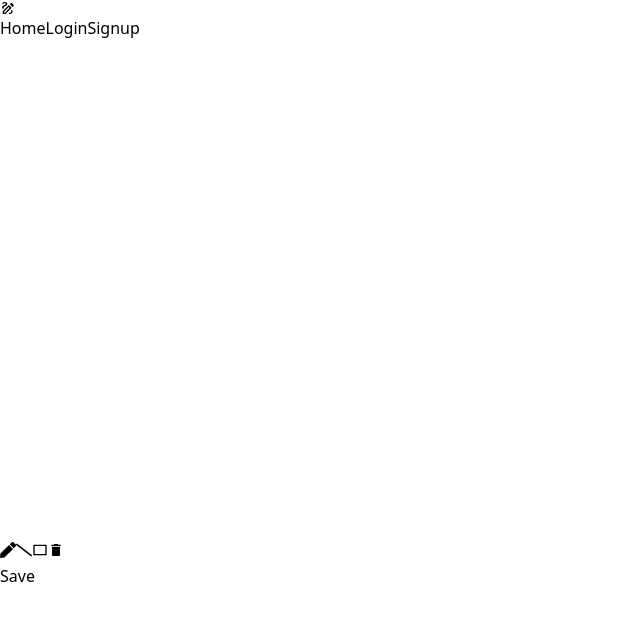
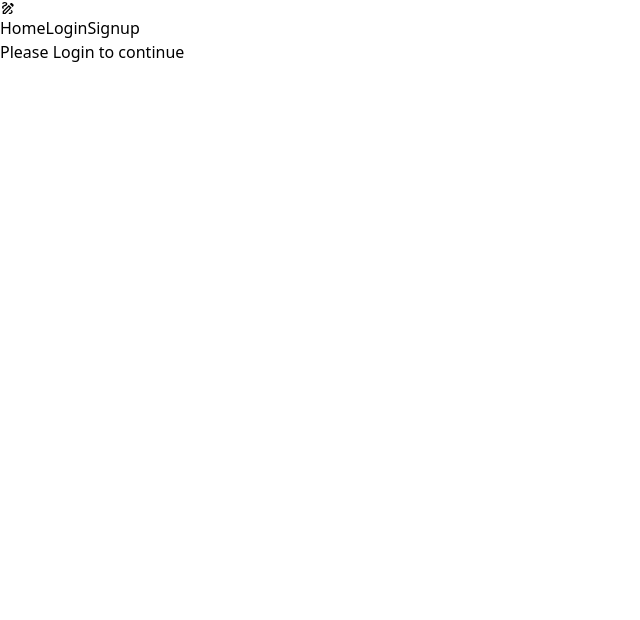
Before and after one commit to kunwarsingh55/draw-jam-live, a React (Vite) app in the folder client/: page /whiteboard in a window 1280 px wide. Shown: the top 620 px of the page, without its empty margins (0-640 px from the left). Built offline with nearby package versions, Linux system fonts and the light colour scheme.

Commit message:
Add (Frontend) White Board Session management

```diff
--- a/client/src/App.jsx
+++ b/client/src/App.jsx
@@ -11,10 +11,12 @@ import { DataContext } from './Contexts/DataContext';
 
 function App() {
 
-  const [username, setUserName] = useState('');
+  const [user, setUser] = useState(null);
+  const [whiteBoardSession, setWhiteBoardSession] = useState(null);
+
 
   return (
-    <DataContext.Provider value={{ username, setUserName }}>
+    <DataContext.Provider value={{ user, setUser, whiteBoardSession, setWhiteBoardSession }}>
       <Router>
         <Routes>
           <Route path="/" element={<HomePage />} />
--- a/client/src/Components/NabBar.jsx
+++ b/client/src/Components/NabBar.jsx
@@ -7,7 +7,7 @@ import { FaUser } from "react-icons/fa";
 
 const Navbar = () => {
 
-    const { username, setUserName } = useContext(DataContext);
+    const { user, setUser, setWhiteBoardSession } = useContext(DataContext);
     const url = window.location.href;
 
 
@@ -16,15 +16,15 @@ const Navbar = () => {
             <nav className='flex justify-between  shadow-md p-3 px-6'>
                 <div className='flex gap-4'>
                     <MdOutlineDraw className='text-5xl' />
-                    {username != '' ? <div className='flex items-center gap-2 bg-gray-200 rounded-md p-2'>
+                    {user != null ? <div className='flex items-center gap-2 bg-gray-200 rounded-md p-2'>
                         <FaUser />
-                        {username}
+                        {user.username}
                     </div> : ""}
                 </div>
                 <div className='flex gap-3 items-center text-lg font-semibold'>
                     {url != 'http://localhost:5173/' ? <Link to='/'>Home</Link> : "" }
 
-                    {username != '' ? <button onClick={() => { setUserName('') }} >Logout</button> :
+                    {user != null ? <button onClick={() => { setUser(null); setWhiteBoardSession(null);  }} >Logout</button> :
                         <>
                             <Link to='/login'>Login</Link>
                             <Link to='/signup'>Signup</Link>
--- a/client/src/Components/WhiteBoardCanvas.jsx
+++ b/client/src/Components/WhiteBoardCanvas.jsx
@@ -4,6 +4,7 @@ import SaveLoadComponent from './SaveLoadControls';
 
 
 function WhiteBoardCanvas() {
+
 
   const [isDrawing, setIsDrawing] = useState(false);
   const [tool, setTool] = useState('line');
@@ -157,7 +158,7 @@ function WhiteBoardCanvas() {
         <button onClick={() => setTool('rectangle')} className='bg-purple-600 p-2 rounded-md'>Rectangle</button>
         <button onClick={() => setTool('pen')} className='bg-purple-600 p-2 rounded-md'>Pen</button>
       </div> */}
-      <canvas ref={canvasRef} width={500} height={500} className='border border-gray-200 m-10 shadow-lg rounded-[1rem]' />
+      <canvas ref={canvasRef} width={700} height={400} className='border border-gray-200 m-10 shadow-lg rounded-[1rem]' />
       <div className='flex gap-5'>
         <ToolBox setTool={setTool} />
         <SaveLoadComponent saveDrawing={saveDrawing} />
--- a/client/src/Pages/HomePage/HomePage.jsx
+++ b/client/src/Pages/HomePage/HomePage.jsx
@@ -1,10 +1,29 @@
 import Navbar from "../../Components/NabBar";
 import { DataContext } from "../../Contexts/DataContext";
 import { useContext } from "react";
-import { Link } from "react-router-dom";
+import { useNavigate } from "react-router-dom";
+import axios from "axios";
+
 const HomePage = () => {
 
-    const { username } = useContext(DataContext);
+    const navigate = useNavigate();
+
+    const { user, setWhiteBoardSession } = useContext(DataContext);
+
+
+    const newWhiteBoardSession = async () => {
+        let response = await axios.post('http://localhost:3000/api/sessions',
+            {
+                "userId": user.userId
+            }
+        )
+
+        console.log(response.data);
+        setWhiteBoardSession(response.data);
+        navigate('/whiteboard');
+    }
+
+
     return (
         <>
             <div className="h-screen w-screen">
@@ -23,7 +42,7 @@ const HomePage = () => {
                         <button className="rounded-md bg-purple-700 text-white py-3 px-5 min-w-min">Join</button>
                     </div>
 
-                    {username == '' ?
+                    {user == null ?
                         <div className="text-lg mt-5">
                             or<br />
                             Login to create or access your whiteboards.
@@ -32,7 +51,7 @@ const HomePage = () => {
 
                         <div className="flex flex-col gap-4 bg-white rounded-md border-2 border-purple-400 shadow-md  p-6 mt-7">
 
-                            <Link to='/whiteboard'><button className="rounded-md bg-purple-700 text-white py-3 px-5 min-w-min">New White Board</button></Link>
+                            <button onClick={newWhiteBoardSession} className="rounded-md bg-purple-700 text-white py-3 px-5 min-w-min">New White Board</button>
 
                         </div>
 
--- a/client/src/Pages/LoginPage/LoginPage.jsx
+++ b/client/src/Pages/LoginPage/LoginPage.jsx
@@ -8,7 +8,7 @@ import { useNavigate } from "react-router-dom";
 
 const LoginPage = () => {
 
-    const {setUserName} = useContext(DataContext);
+    const {setUser} = useContext(DataContext);
 
     const [warnings, setWarnings] = useState([]);
     const [email, setEmail] = useState('');
@@ -24,7 +24,7 @@ const LoginPage = () => {
 
             navigate('/');
             console.log(response.data);
-            setUserName(response.data.username);
+            setUser({username : response.data.username, userId: response.data.userId});
             setWarnings(["Logged In"])
 
             console.log(warnings);
--- a/client/src/Pages/WhiteBoardPage/WhiteBoardPage.jsx
+++ b/client/src/Pages/WhiteBoardPage/WhiteBoardPage.jsx
@@ -2,17 +2,35 @@ import Navbar from "../../Components/NabBar";
 import WhiteBoardCanvas from '../../Components/WhiteBoardCanvas';
 import { useContext } from "react";
 import { DataContext } from "../../Contexts/DataContext";
+import { FaCopy } from "react-icons/fa6";
 
 
 
 const WhiteBoardPage = () => {
-    const {username} = useContext(DataContext);
-    console.log(username)
+
+    const { whiteBoardSession } = useContext(DataContext);
+
     return (
         <>
             <div className="h-screen w-screen">
                 <Navbar />
-                <WhiteBoardCanvas/>
+                {whiteBoardSession ?
+                    <>
+                        <div className="flex justify-between items-center gap-4 bg-white rounded-md border-2 border-purple-400 shadow-md  p-2 my-5 mx-10">
+                            <div>
+                                Share SessionID to collaborate :  {whiteBoardSession.newSession.sessionId}
+                            </div>
+                            <button onClick={() => { navigator.clipboard.writeText(whiteBoardSession.newSession.sessionId) }} className="bg-blue-500 text-white rounded-md p-2"><FaCopy /></button>
+                        </div>
+                        <WhiteBoardCanvas />
+                    </> :
+                    <div className="flex justify-center items-center gap-4 bg-white rounded-md border-2 border-purple-400 shadow-md  p-2 my-5 mx-10">
+                        <div>
+                            Please Login to continue
+                        </div>
+                    </div>}
+
+
             </div>
         </>
     )
```
